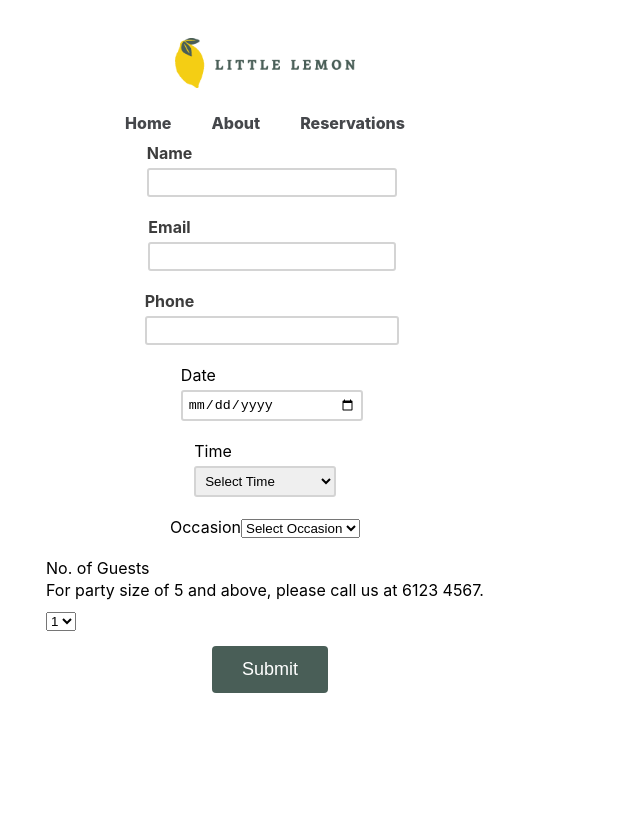
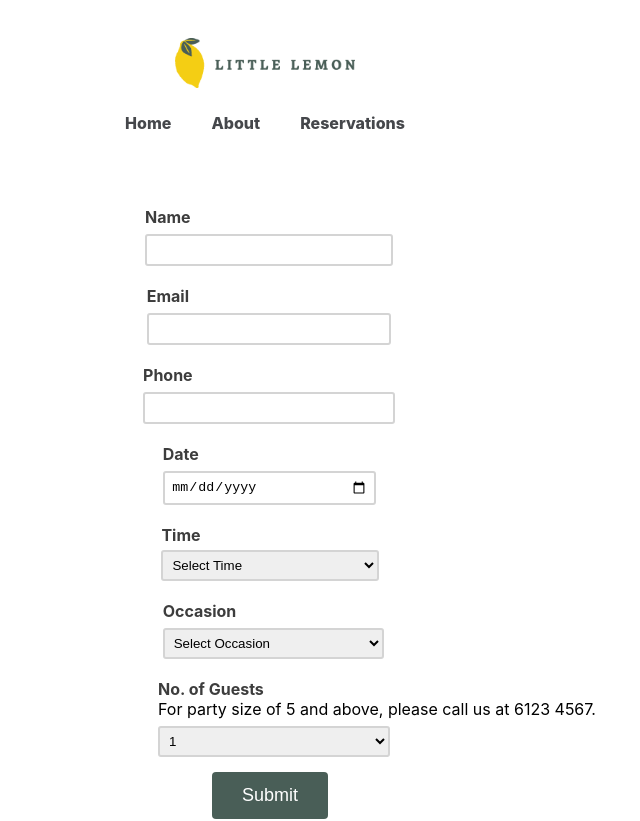
Before and after one commit to adelyntay/little-lemon, a React (Create React App) app: page /booking in a window 1280 px wide. Shown: the top 821 px of the page, without its empty margins (375-1015 px from the left). Built offline with nearby package versions, Linux system fonts and the light colour scheme.

Commit message:
booking form css

```diff
--- a/src/App.css
+++ b/src/App.css
@@ -157,6 +157,7 @@ nav ul li a:hover {
   display:flex;
   flex-direction: column;
   align-items: center;
+  margin: 4em 0 0 0;
 }
 
 .field-header {
@@ -166,30 +167,75 @@ nav ul li a:hover {
 
 .booking-field {
   padding: 10px;
-  font-size: 1em
+  font-size: 1em;
 }
 
 .booking-field p {
-  padding: 0px;
-  margin: 2px 0 10px 0;
+  margin: 0 0 0 14em;
   font-size: 1em;
 }
 
 .bookingform input {
-  width: 100%;
+  width: 96%;
   border: 2px solid #d4d4d4;
   border-radius: 3px;
-  margin: 5px 0 0 0;
+  margin: 0.5em 0 0 0;
+  padding: 0.5em;
+}
+
+.error {
+  color: red;
+  font-size: 0.8rem;
+  margin-top: 0.2rem;
+}
+
+.date-header {
+  font-weight: bold;
+  color: #3d3d3d;
+  margin-right: 2em;
+}
+
+.time-header {
+  font-weight: bold;
+  color: #3d3d3d;
+  margin-right: 4em;
+}
+
+.occasion-header {
+  font-weight: bold;
+  color: #3d3d3d;
+}
+
+.occasion-select {
+  width: 108%;
+  border: 2px solid #d4d4d4;
+  border-radius: 3px;
   padding: 5px;
+  margin: 0.5em 0 0 0;
+}
+
+.guest-select {
+  width: 35%;
+  border: 2px solid #d4d4d4;
+  border-radius: 3px;
+  padding: 5px;
+  margin: 0.5em 0 0 16.8em;
+}
+
+.guest-header {
+  font-weight: bold;
+  color: #3d3d3d;
+  margin: 0 0 0 14em;
 }
 
 .custom-select {
-  width: 100%;
+  width: 105%;
   border: 2px solid #d4d4d4;
   border-radius: 3px;
   padding: 5px;
   margin: 5px 0 0 0;
 }
+
 .submit-btn {
   background-color: rgb(73, 94, 87);
   border: none;
@@ -220,6 +266,16 @@ nav ul li a:hover {
   background-color: rgba(73, 94, 87, 0.46);
 }
 
+.confirmation h1 {
+  text-align: center;
+  color: green;
+  margin: 4em 0em 1em 0em;
+}
+
+.confirmation p {
+  text-align: center;
+  margin: 2em 0em 18em 0em
+}
 /******************* footer *********************/
 
 footer {
@@ -227,7 +283,7 @@ footer {
   display: flex;
   width: 100%;
   justify-content: space-between;
-  margin-top: 20vh;
+  margin-top: 16vh;
 }
 
 .footer-logo {
```
